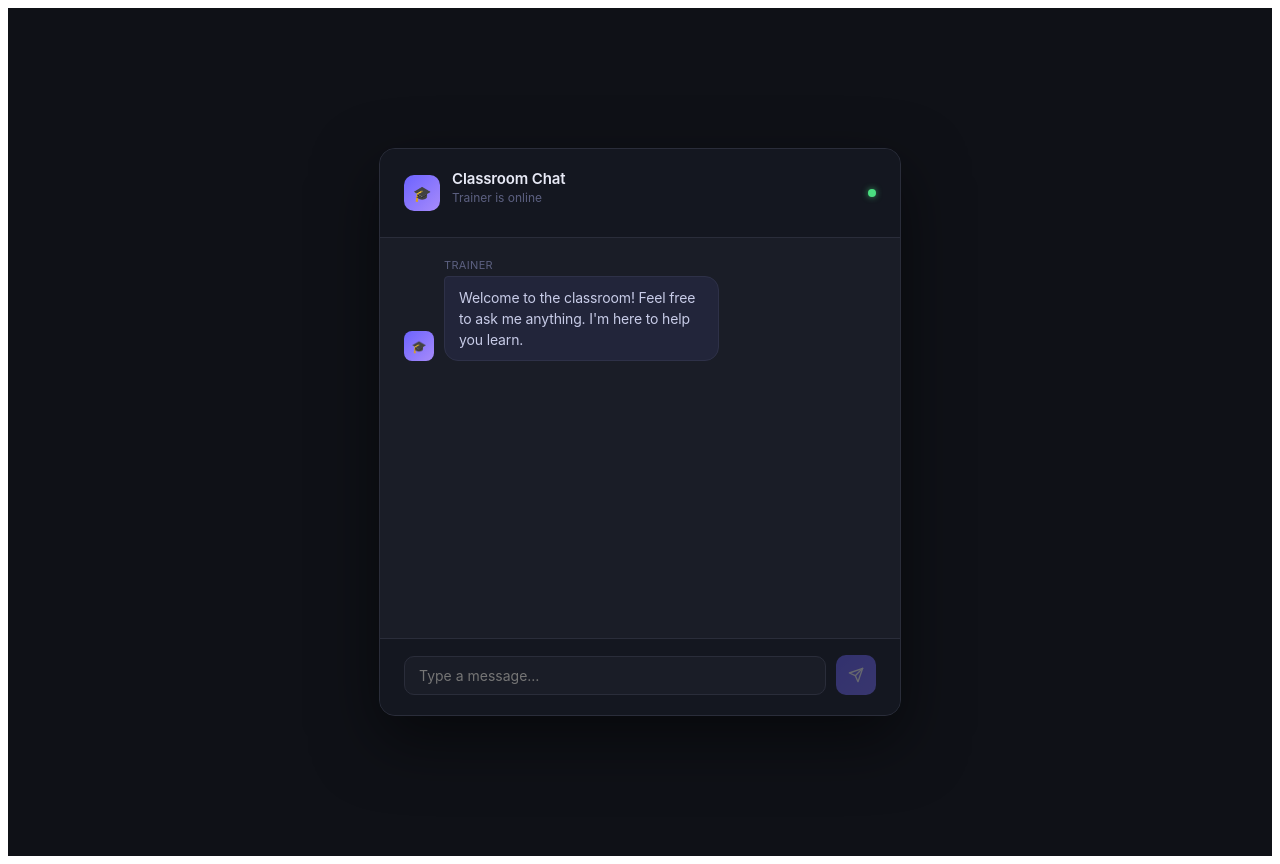
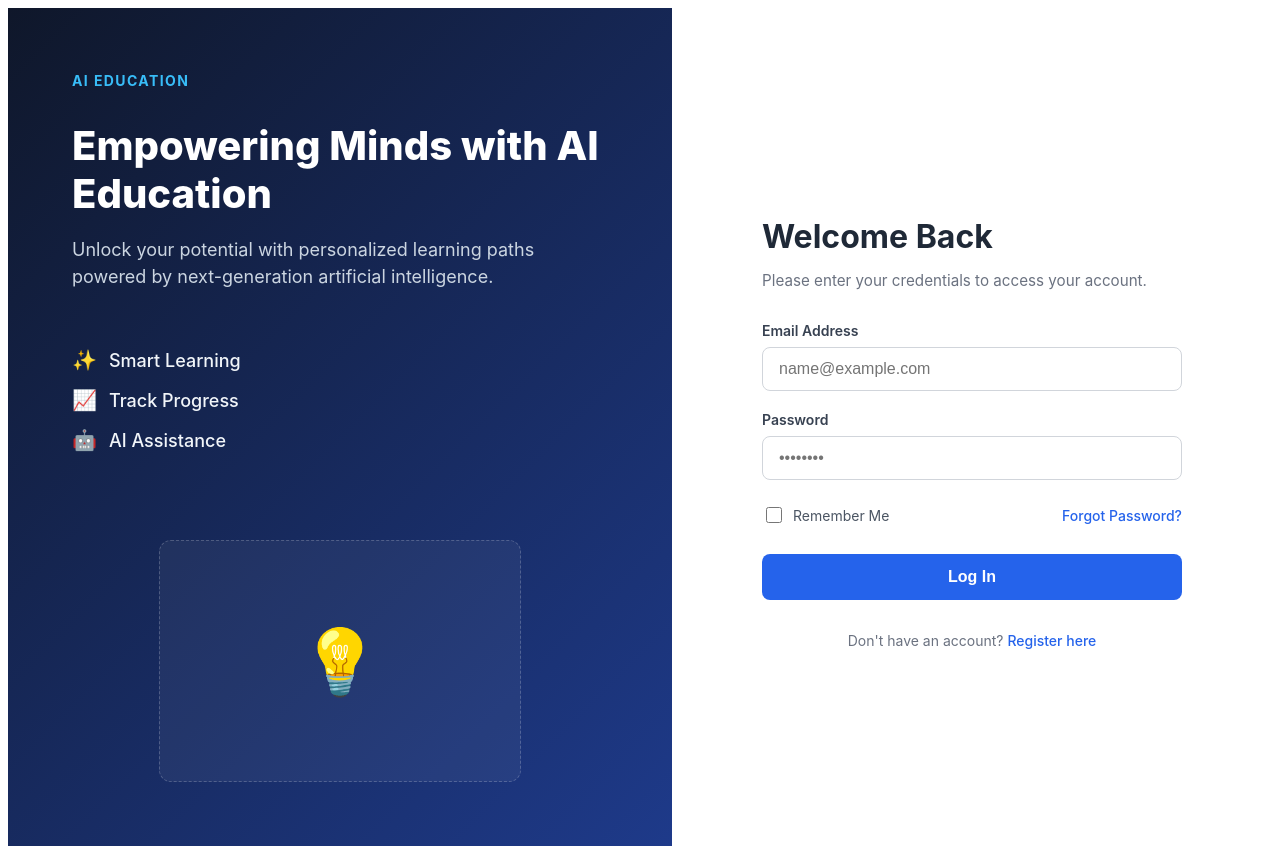
Before and after one commit to ajaykumar0504/reactjs, a React (Vite) app: page / in a window 1280 px wide. Built offline with nearby package versions, Linux system fonts and the light colour scheme.

Commit message:
login page module

```diff
--- a/src/App.jsx
+++ b/src/App.jsx
@@ -533,13 +533,25 @@
 
 // export default App;
 
+// import React from 'react'
+// import ClassroomChat from './Component/ClassroomChat'
+
+// export default function App() {
+//   return (
+//     <div>
+//       <ClassroomChat/>
+//     </div>
+//   )
+// }
+
 import React from 'react'
-import ClassroomChat from './Component/ClassroomChat'
+import Login from './pages/Login'
+
 
 export default function App() {
   return (
     <div>
-      <ClassroomChat/>
+      <Login/>
     </div>
   )
 }
--- /dev/null
+++ b/src/pages/Login.css
@@ -0,0 +1,238 @@
+/* Base Layout Reset & Variables */
+:root {
+  --primary-color: #2563eb;
+  --primary-hover: #1d4ed8;
+  --bg-gradient-start: #0f172a;
+  --bg-gradient-end: #1e3a8a;
+  --text-main: #1f2937;
+  --text-muted: #6b7280;
+  --border-color: #d1d5db;
+}
+
+.login-container {
+  display: flex;
+  min-height: 100vh;
+  width: 100%;
+  font-family: -apple-system, BlinkMacSystemFont, 'Segoe UI', Roboto, Helvetica, Arial, sans-serif;
+}
+
+.login-left {
+  flex: 1;
+  background: linear-gradient(135deg, var(--bg-gradient-start), var(--bg-gradient-end));
+  color: #ffffff;
+  padding: 4rem;
+  display: flex;
+  flex-direction: column;
+  justify-content: space-between;
+}
+
+.app-title {
+  font-size: 0.875rem;
+  font-weight: 700;
+  text-transform: uppercase;
+  letter-spacing: 0.1em;
+  color: #38bdf8;
+  display: block;
+  margin-bottom: 1rem;
+}
+
+.main-heading {
+  font-size: 2.5rem;
+  font-weight: 800;
+  line-height: 1.2;
+  margin-bottom: 1rem;
+}
+
+.short-description {
+  font-size: 1.125rem;
+  color: #cbd5e1;
+  max-width: 480px;
+  line-height: 1.5;
+}
+
+.feature-highlights {
+  list-style: none;
+  padding: 0;
+  margin: 2.5rem 0;
+}
+
+.feature-item {
+  display: flex;
+  align-items: center;
+  gap: 0.75rem;
+  font-size: 1.125rem;
+  font-weight: 500;
+  margin-bottom: 1rem;
+  color: #f1f5f9;
+}
+
+.feature-icon {
+  font-size: 1.25rem;
+}
+
+.illustration-wrapper {
+  display: flex;
+  justify-content: center;
+  align-items: center;
+  flex-grow: 1;
+  margin-top: 2rem;
+}
+
+.illustration-placeholder {
+  width: 100%;
+  max-width: 360px;
+  height: 240px;
+  background: rgba(255, 255, 255, 0.05);
+  border: 1px dashed rgba(255, 255, 255, 0.2);
+  border-radius: 12px;
+  display: flex;
+  justify-content: center;
+  align-items: center;
+}
+
+.illustration-graphic {
+  font-size: 4rem;
+}
+
+.login-right {
+  flex: 1;
+  background-color: #ffffff;
+  display: flex;
+  justify-content: center;
+  align-items: center;
+  padding: 2rem;
+}
+
+.login-card {
+  width: 100%;
+  max-width: 420px;
+}
+
+.card-header h2 {
+  font-size: 2rem;
+  font-weight: 700;
+  color: var(--text-main);
+  margin-bottom: 0.5rem;
+}
+
+.subtitle {
+  color: var(--text-muted);
+  font-size: 0.95rem;
+  margin-bottom: 2rem;
+}
+
+/* Form Controls */
+.login-form {
+  display: flex;
+  flex-direction: column;
+  gap: 1.25rem;
+}
+
+.input-group {
+  display: flex;
+  flex-direction: column;
+  gap: 0.5rem;
+}
+
+.input-group label {
+  font-size: 0.875rem;
+  font-weight: 600;
+  color: #374151;
+}
+
+.input-group input {
+  padding: 0.75rem 1rem;
+  font-size: 1rem;
+  border: 1px solid var(--border-color);
+  border-radius: 8px;
+  outline: none;
+  transition: border-color 0.2s, box-shadow 0.2s;
+}
+
+.input-group input:focus {
+  border-color: var(--primary-color);
+  box-shadow: 0 0 0 3px rgba(37, 99, 235, 0.15);
+}
+
+.form-options {
+  display: flex;
+  justify-content: space-between;
+  align-items: center;
+  font-size: 0.875rem;
+  margin-top: 0.25rem;
+}
+
+.remember-me {
+  display: flex;
+  align-items: center;
+  gap: 0.5rem;
+  cursor: pointer;
+  color: #4b5563;
+}
+
+.remember-me input {
+  cursor: pointer;
+  width: 16px;
+  height: 16px;
+  border-radius: 4px;
+}
+
+.forgot-password-link, .register-link {
+  color: var(--primary-color);
+  text-decoration: none;
+  font-weight: 500;
+}
+
+.forgot-password-link:hover, .register-link:hover {
+  text-decoration: underline;
+}
+
+.login-button {
+  background-color: var(--primary-color);
+  color: #ffffff;
+  padding: 0.875rem;
+  font-size: 1rem;
+  font-weight: 600;
+  border: none;
+  border-radius: 8px;
+  cursor: pointer;
+  transition: background-color 0.2s;
+  margin-top: 0.5rem;
+}
+
+.login-button:hover {
+  background-color: var(--primary-hover);
+}
+
+.card-footer {
+  margin-top: 2rem;
+  text-align: center;
+  font-size: 0.875rem;
+  color: var(--text-muted);
+}
+
+@media (max-width: 900px) {
+  .login-container {
+    flex-direction: column;
+  }
+
+  .login-left {
+    padding: 2.5rem 1.5rem;
+  }
+
+  .illustration-wrapper, .feature-highlights {
+    display: none;
+  }
+
+  .login-right {
+    padding: 3rem 1.5rem;
+    background-color: #f9fafb;
+  }
+
+  .login-card {
+    background: #ffffff;
+    padding: 2rem;
+    border-radius: 12px;
+    box-shadow: 0 4px 6px -1px rgba(0, 0, 0, 0.05), 0 2px 4px -1px rgba(0, 0, 0, 0.03);
+  }
+}
--- /dev/null
+++ b/src/pages/Login.jsx
@@ -0,0 +1,113 @@
+import React, { useState } from 'react';
+import './Login.css';
+
+const Login = () => {
+  const [email, setEmail] = useState('');
+  const [password, setPassword] = useState('');
+  const [rememberMe, setRememberMe] = useState(false);
+
+  const handleSubmit = (e) => {
+    e.preventDefault();
+    console.log('Login Submitted:', { email, password, rememberMe });
+  };
+
+  return (
+    <div className="login-container">
+      <section className="login-left">
+        <div className="brand-header">
+          <span className="app-title">AI Education</span>
+          <h1 className="main-heading">Empowering Minds with AI Education</h1>
+          <p className="short-description">
+            Unlock your potential with personalized learning paths powered by next-generation artificial intelligence.
+          </p>
+        </div>
+
+        <ul className="feature-highlights">
+          <li className="feature-item">
+            <span className="feature-icon">✨</span> Smart Learning
+          </li>
+          <li className="feature-item">
+            <span className="feature-icon">📈</span> Track Progress
+          </li>
+          <li className="feature-item">
+            <span className="feature-icon">🤖</span> AI Assistance
+          </li>
+        </ul>
+
+        <div className="illustration-wrapper">
+          <div className="illustration-placeholder">
+            <span className="illustration-graphic">💡</span>
+          </div>
+        </div>
+      </section>
+
+      <section className="login-right">
+        <div className="login-card">
+          <header className="card-header">
+            <h2>Welcome Back</h2>
+            <p className="subtitle">Please enter your credentials to access your account.</p>
+          </header>
+
+          <form onSubmit={handleSubmit} className="login-form">
+            <div className="input-group">
+              <label htmlFor="email">Email Address</label>
+              <input
+                type="email"
+                id="email"
+                name="email"
+                placeholder="name@example.com"
+                value={email}
+                onChange={(e) => setEmail(e.target.value)}
+                required
+              />
+            </div>
+
+            <div className="input-group">
+              <label htmlFor="password">Password</label>
+              <input
+                type="password"
+                id="password"
+                name="password"
+                placeholder="••••••••"
+                value={password}
+                onChange={(e) => setPassword(e.target.value)}
+                required
+              />
+            </div>
+
+            <div className="form-options">
+              <label className="remember-me">
+                <input
+                  type="checkbox"
+                  id="rememberMe"
+                  checked={rememberMe}
+                  onChange={(e) => setRememberMe(e.target.checked)}
+                />
+                <span>Remember Me</span>
+              </label>
+              <a href="/forgot-password" className="forgot-password-link">
+                Forgot Password?
+              </a>
+            </div>
+
+            <button type="submit" className="login-button">
+              Log In
+            </button>
+          </form>
+
+          <footer className="card-footer">
+            <p>
+              Don't have an account?{' '}
+              <a href="/register" className="register-link">
+                Register here
+              </a>
+            </p>
+          </footer>
+        </div>
+      </section>
+
+    </div>
+  );
+};
+
+export default Login;
```
